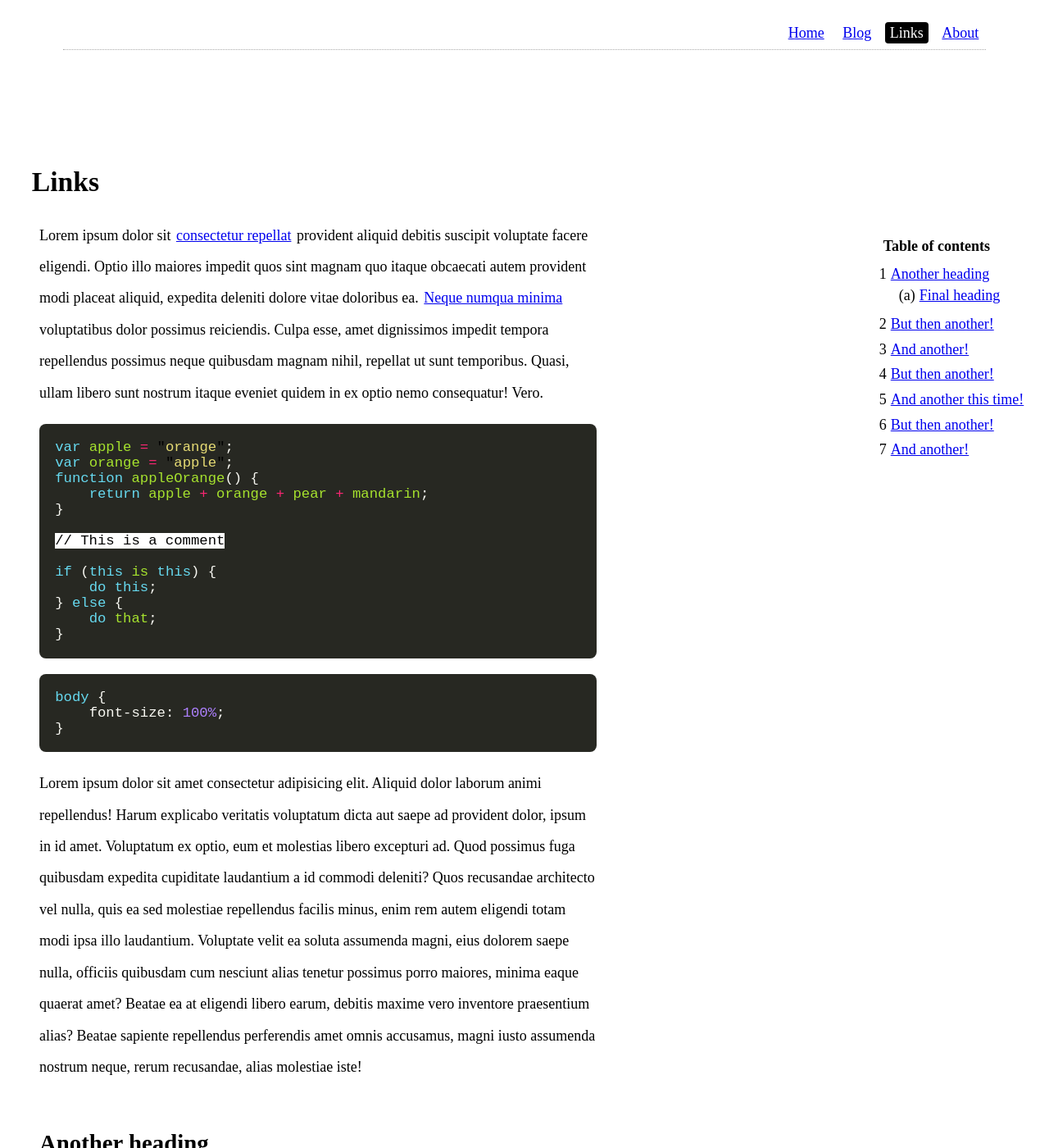
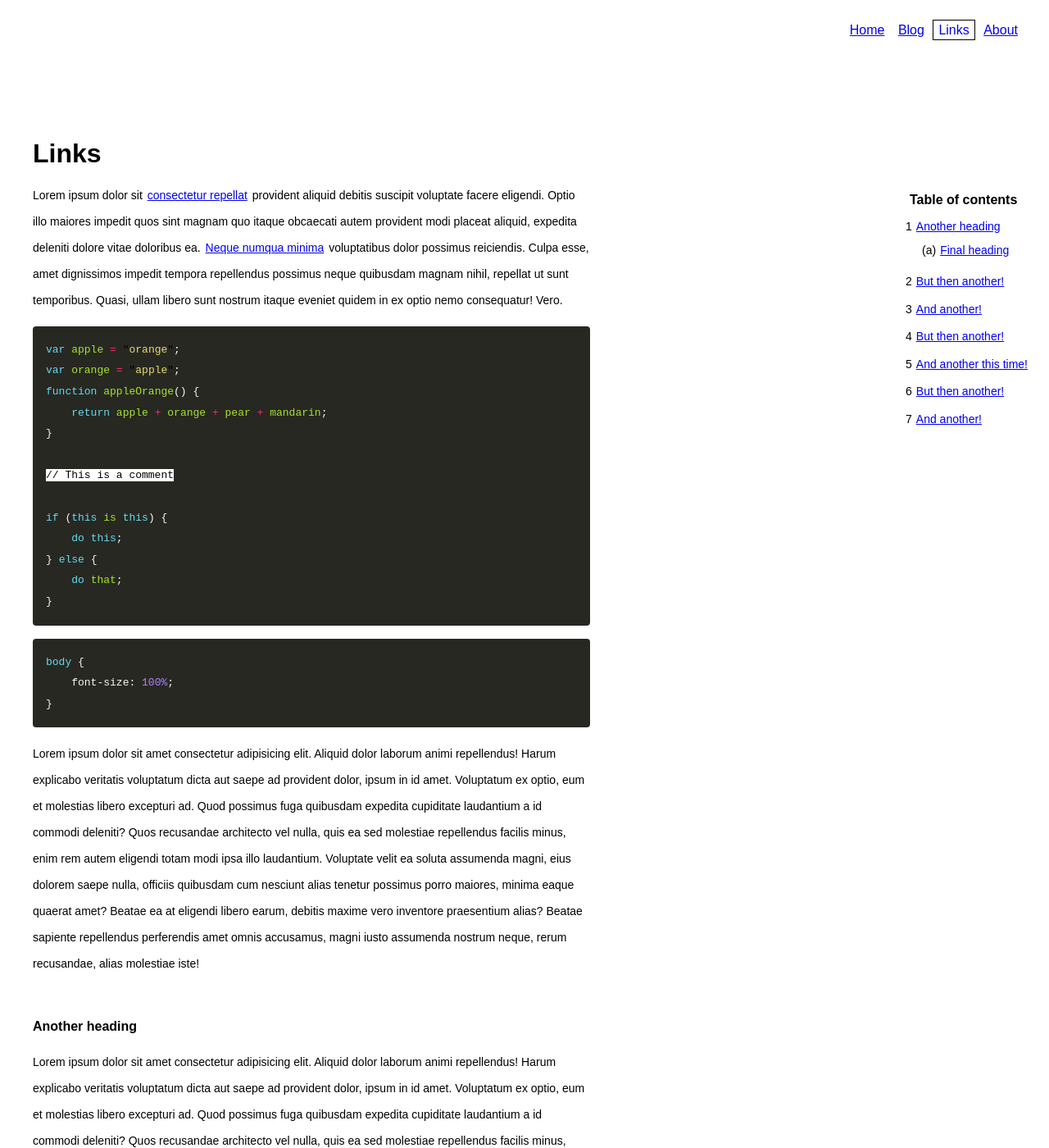
Before and after one commit to denismcdonald/blog, a Jekyll site: the page built from links.md, in a window 1280 px wide and 1400 px high. Shown: the whole window at 82% size. Built offline with Jekyll 4.4.1, drawn with Linux system fonts in a browser that asks for light colours; some of the changed text lies outside the part shown.

Commit message:
Many plain improvements

```diff
--- a/_includes/edit.html
+++ b/_includes/edit.html
@@ -1 +1 @@
-<a class="edit" href="{{ site.github.repository_url }}/blob/master/{{ page.path }}"><span class="edit-icon">&#9998; </span>Suggest an edit to this page</a>
+<a class="edit" href="{{ site.github.repository_url }}/blob/master/{{ page.path }}"><span class="edit-icon">&#9998; </span>Claim your typo bounty</a>
--- a/_sass/main.scss
+++ b/_sass/main.scss
@@ -2,9 +2,9 @@
 MOBILE STYLES (See media queries below for desktop styles)
 ===========================================================*/
 
-:root {
-    font-size: calc(0.5em + 1vw);
-}
+// :root {
+//     font-size: calc(0.5em + 1vw);
+// }
 
 * {
     -webkit-font-smoothing: antialiased;
@@ -19,30 +19,32 @@ body {
     // background-color: #F3EDC9;
     color: #000;
     // font-family: Cambria, Cochin, Georgia, Times, 'Times New Roman', serif;
-    // font-family: Arial, Helvetica, sans-serif;
+    font-family: Arial, Helvetica, sans-serif;
     height: 100%;
+    line-height: 160%;
     margin: 0;
     min-height: 100%;
 }
 
 .border-top {
-    background: white;
-    color: black;
+    // background: white;
+    // color: black;
     border-bottom: 1px dotted #aaa;
     margin-bottom: 0.7em;
-    margin-left: 4rem;
-    margin-right: 4rem;
+    margin-left: 2rem;
+    margin-right: 2rem;
     // width: 980px;
     padding-bottom: 9px;
     // text-align: center;
+    visibility: hidden;
 }
 
 .border-bottom {
-    background: white;
-    color: black;
-    border-bottom: 1px dotted #aaa;
+    // background: white;
+    // color: black;
+    border-bottom: 15px dotted #000;
     margin-bottom: 0.7em;
-    // margin-left: 4rem;
+    margin-left: 0;
     // margin-right: 8rem;
     // width: 980px;
     padding-bottom: 9px;
@@ -72,7 +74,7 @@ blockquote::before {
     font-size: 4rem;
     // font-family: 'Times New Roman', Times, serif;
     position: absolute;
-    left: 10px;
+    left: 20px;
     top: -10px;
 }
 
@@ -84,9 +86,9 @@ blockquote span {
     text-align: right;
 }
 
-a {
-    font-size: 18px;
-}
+// a {
+//     font-size: 18px;
+// }
 
 a:focus {
     box-shadow: 0 0 0 3px #88b8ff;
@@ -180,6 +182,7 @@ li a {
 }
 
 .archive-tags {
+    font-size: 14px;
     margin: 0 0.2rem 0 0;
 }
 
@@ -205,16 +208,17 @@ aside {
 }
 
 .current {
-    background-color: #000;
-    border-radius: 4px;
-    color: #fff;
+    border: 1px solid #000;
+    // border-radius: 4px;
+    // color: #fff;
     text-decoration: none;
-    text-shadow: none;
+    // text-shadow: none;
 }
 
 .edit {
     display: inline-block;
-    font-weight: 900;
+    font-size: 14px;
+    font-weight: bold;
     margin-top: 1rem;
     text-decoration: underline;
 }
@@ -226,24 +230,29 @@ a span {
 }
 
 footer {
-    clear: both;
-    font-size: 0.85rem;
-    margin: 8rem 4rem 1.5rem 4rem;
+    // clear: both;
+    display: flex;
+    font-size: 16px;
+    margin: 8rem 2rem 1.5rem 1rem;
     padding: 0.5rem 0;
-    position: relative;
-    text-align: right;
+    // position: relative;
+    // text-align: right;
+    justify-content: space-evenly;
+    // margin: 0.5rem 0.5rem 0 0.5rem;
+    padding: 0;
+    text-align: center;
 }
 
 footer a {
     // color: #000;
     margin: 0 0.05rem;
     padding: 3px 6px;
-    text-shadow: -1px 1px 1px #fff;
+    // text-shadow: -1px 1px 1px #fff;
 }
 
-footer a:hover {
-    text-shadow: none;
-}
+// footer a:hover {
+//     text-shadow: none;
+// }
 
 .footer-logo {
     display: block;
@@ -259,11 +268,11 @@ footer a:hover {
     text-align: center;
 }
 
-.home-heading {
-    font-size: 1.75rem;
-    text-shadow: 2px 2px 2px #fff;
-    text-align: center;
-}
+// .home-heading {
+    // font-size: 1.75rem;
+    // text-shadow: 2px 2px 2px #fff;
+    // text-align: center;
+// }
 
 .home-p {
     text-align: center;
@@ -273,25 +282,26 @@ h1,
 h2,
 h3,
 h4 {
+    // font-family: 'Times New Roman', Times, serif;
     margin-top: 3rem;
-    font-weight: 900;
-    text-shadow: -2px 2px 2px #fff;
+    font-weight: bold;
+    // text-shadow: -2px 2px 2px #fff;
 }
 
 h1,
 .h1-title {
     border-radius: 4px;
     display: block;
-    font-size: 1.75rem;
-    margin-left: -0.75rem;
+    // font-size: 1.75rem;
+    // margin-left: -0.75rem;
     margin-right: -0.5rem;
-    padding: 4px 10px;
-    text-shadow: none;
+    // padding: 4px 10px;
+    // text-shadow: none;
     z-index: 1;
 }
 
 h2 {
-    font-size: 1.5rem;
+    font-size: 16px;
 }
 
 .highlight {
@@ -320,21 +330,21 @@ li {
 }
 
 nav {
-    // display: flex;
+    display: flex;
     // font-size: 0.9rem;
     justify-content: space-evenly;
-    margin: 1rem 4rem 0 1rem;
-    padding: 0.5rem 0;
-    text-align: right;
+    margin: 0.5rem 0.5rem 0 0.5rem;
+    padding: 0;
+    text-align: center;
 }
 
 nav a {
     // color: #000;
     // font-family: Cambria, Cochin, Georgia, Times, 'Times New Roman', serif;
-    margin: 0 0.15rem 0 0.15rem;
+    // margin: 0 15rem 0 0.15rem;
     padding: 3px 6px;
     // text-decoration: none;
-    text-shadow: -2px 1px 1px #fff;
+    // text-shadow: -2px 1px 1px #fff;
 }
 
 // nav a:hover {
@@ -343,7 +353,7 @@ nav a {
 // }
 
 p {
-    font-size: 18px;
+    font-size: 14px;
     line-height: 2rem;
 }
 
@@ -370,16 +380,16 @@ p {
 }
 
 pre {
-    border-radius: 8px;
+    border-radius: 4px;
     margin: 1rem 0;
     padding: 1rem;
     white-space: pre-wrap;
 }
 
-pre,
-code {
-    font-size: 0.9rem;
-}
+// pre,
+// code {
+//     font-size: 0.9rem;
+// }
 
 .quote {
     margin-top: 5rem;
@@ -406,16 +416,16 @@ code {
     text-decoration: none;
 }
 
-.smile {
-    display: inline;
-    font-size: 1rem;
-    font-weight: bold;
-    padding-left: 4px;
-}
+// .smile {
+//     display: inline;
+//     font-size: 1rem;
+//     font-weight: bold;
+//     padding-left: 4px;
+// }
 
 .toc {
     display: inline-block;
-    font-size: 18px;
+    font-size: 14px;
     padding: 5px 15px 15px 15px;
     text-align: left;
 }
@@ -425,8 +435,9 @@ code {
     // background-color: #000;
     border-radius: 4px;
     // color: #fff;
-    // font-size: 1rem;
-    font-weight: 900;
+    font-size: 16px;
+    // font-family: 'Times New Roman', Times, serif;
+    font-weight: bold;
     line-height: 2rem;
     padding: 3px 8px;
 }
@@ -497,9 +508,9 @@ Breakpoint 1 (Dispense with critical mobile styles)
 
 @media (min-width: 540px) {
 
-    :root {
-        font-size: calc(0.4em + 1vw);
-    }
+    // :root {
+    //     font-size: calc(0.4em + 1vw);
+    // }
 
     .archive-list p {
         line-height: 1.5rem;
@@ -509,19 +520,41 @@ Breakpoint 1 (Dispense with critical mobile styles)
         margin: 1rem 0.25rem -4rem 0;
     }
 
+    .border-bottom {
+        // background: white;
+        // color: black;
+        border-bottom: 1px dotted #000;
+        margin-bottom: 0.7em;
+        margin-left: 1rem;
+        // margin-right: 1rem;
+        // width: 980px;
+        padding-bottom: 9px;
+        // padding-right: 8rem;
+        // text-align: center;
+    }
+
     .content-container {
         margin: 0 auto;
         padding: 4rem 1.5rem 1rem 1rem;
     }
 
+    footer {
+        display: block;
+        font-size: 14px;
+        // margin: 2rem;
+        padding: 0;
+        text-align: right;
+    }
+
     .h1-title {
-        margin-left: -1rem;
+        // margin-left: -1rem;
         margin-right: -1rem;
     }
 
     nav {
+        display: block;
         // font-size: 1rem;
-        margin: 1.5rem 4rem 0 1rem;
+        margin: 1.5rem 2rem 0 1rem;
         padding: 0;
         // justify-content: center;
         text-align: right;
@@ -546,7 +579,7 @@ Breakpoint 1 (Dispense with critical mobile styles)
     }
 
     .toc {
-        font-size: 18px;
+        // font-size: 18px;
         margin: 3rem 0 1rem 1rem;
     }
 
@@ -572,7 +605,7 @@ Breakpoint 2 (Table of contents appears)
     }
 
     .aside-page {
-        margin-top: 10.5rem;
+        margin-top: 9.5rem;
     }
 
     .content-container {
@@ -597,6 +630,7 @@ Breakpoint 2 (Table of contents appears)
     .toc {
         clear: both;
         float: right;
+        // font-size: 14px;
         margin: 0 0.5rem 0 0;
         padding: 0;
         text-align: left;
@@ -607,8 +641,8 @@ Breakpoint 2 (Table of contents appears)
         // background-color: #000;
         border-radius: 4px;
         // color: #fff;
-        // font-size: 1rem;
-        font-weight: 900;
+        // font-size: 16px;
+        font-weight: bold;
         line-height: 2rem;
         padding: 3px 8px;
     }
@@ -618,12 +652,12 @@ Breakpoint 2 (Table of contents appears)
     }
 
     .toc-scroll {
-        bottom: -2.25rem;
-        display: none;
+        bottom: -1.25rem;
+        // display: none;
         // font-size: 0.8rem;
-        font-weight: 900;
+        font-weight: bold;
         position: absolute;
-        right: -0.25rem;
+        // right: -0.25rem;
     }
 
     .toc-scroll span {
@@ -651,11 +685,17 @@ Breakpoint 3
 ====================================================*/
 @media (min-width: 1400px) {
 
+    aside {
+        margin-right: calc((100% - 1300px) / 2 + 32px);
+    }
+
     .content-container {
-        max-width: 900px;
+        // max-width: 900px;
+        max-width: 700px;
     }
 
     .toc-content {
-        margin-left: calc((100% - 1800px) / 2 + 232px);
+        // margin-left: calc((100% - 1800px) / 2 + 232px);
+        margin-left: calc((100% - 1300px) / 2 + 32px);
     }
 }
```
Also changed, not shown: _posts/2017-05-06-of-cats.md (added, +6 -0 lines), _posts/2017-05-06-I-love-Harriet.md (deleted), 10 other files.
